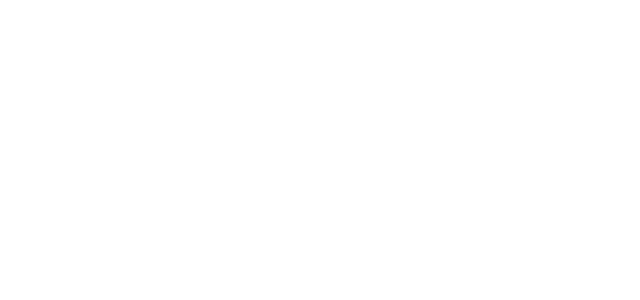
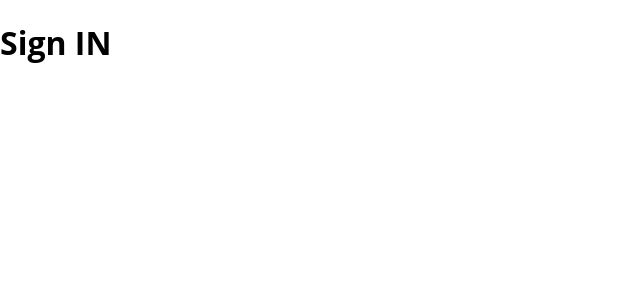
Before and after one commit to superman566/e-commerce-cloth, a React (Create React App) app: page /signin in a window 1280 px wide. Before the commit this address had no page. Shown: the top 300 px of the page, without its empty margins (0-640 px from the left). Built offline with nearby package versions, Linux system fonts and the light colour scheme; the HTML template or start-up script is replaced by a standard one.

Commit message:
add route sign in

```diff
--- a/package.json
+++ b/package.json
@@ -1,6 +1,5 @@
 {
   "name": "e-commerce-cloth",
-  "homepage": "https://superman566.github.io",
   "version": "0.1.0",
   "private": true,
   "scripts": {
@@ -33,6 +32,7 @@
     "@testing-library/jest-dom": "^5.16.5",
     "@testing-library/react": "^13.4.0",
     "@testing-library/user-event": "^13.5.0",
+    "firebase": "^9.12.1",
     "react": "^18.2.0",
     "react-dom": "^18.2.0",
     "react-router-dom": "^6.4.2",
--- a/src/App.js
+++ b/src/App.js
@@ -4,6 +4,7 @@
 } from 'react-router-dom';
 import Header from './routes/header/header.component';
 import Home from './routes/home/home.component';
+import SignIn from './routes/sign-in/sign-in.component';
 
 const App = () => {
   return (
@@ -11,8 +12,8 @@
       <Route path='/' element={<Header />}>
         <Route index element={<Home />}></Route>
       </Route>
+      <Route path='signin' element={<SignIn />}></Route>
     </Routes>
   )
 };
-
 export default App;
--- a/src/routes/header/header.component.jsx
+++ b/src/routes/header/header.component.jsx
@@ -12,7 +12,9 @@
         </Link>
         <div className="nav-links-container">
           <Link className="nav-link" to='/shop' > Shop</Link>
+          <Link className="nav-link" to='/signin' > SIGN IN</Link>
         </div>
+
       </div>
       <Outlet />
     </Fragment>
--- /dev/null
+++ b/src/routes/sign-in/sign-in.component.jsx
@@ -0,0 +1,9 @@
+const SignIn = () => {
+  return (
+  <div>
+    <h1>Sign IN</h1>
+  </div>
+  );
+}
+
+export default SignIn;
```
Also changed, not shown: 1 other file (tests, documents, lock files or other folders).
